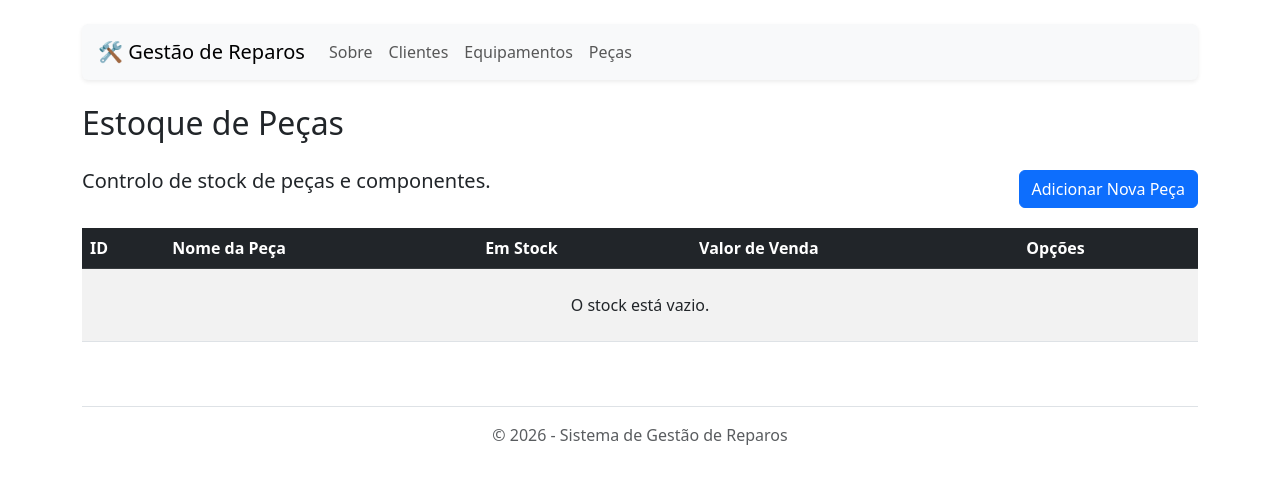
After one commit to felxx/sistema-gestao-reparos, a Django app: page /listar/pecas/ in a window 1280 px wide. The commit adds this page. Shown: the top 484 px of the page. Run offline with Django 5.2, Linux system fonts and the light colour scheme; data that the repository does not hold is empty.

Commit message:
feat: implementa crud de peças

```diff
--- /dev/null
+++ b/cadastros/templates/cadastros/listar_pecas.html
@@ -0,0 +1,41 @@
+{% extends 'base.html' %}
+
+{% block conteudo %}
+    <div class="d-flex justify-content-between align-items-center mb-3">
+        <p class="lead">Controlo de stock de peças e componentes.</p>
+        <a href="{% url 'cadastrar-peca' %}" class="btn btn-primary">Adicionar Nova Peça</a>
+    </div>
+
+    <div class="table-responsive">
+        <table class="table table-striped table-hover align-middle">
+            <thead class="table-dark">
+                <tr>
+                    <th>ID</th>
+                    <th>Nome da Peça</th>
+                    <th>Em Stock</th>
+                    <th>Valor de Venda</th>
+                    <th>Opções</th>
+                </tr>
+            </thead>
+            <tbody>
+                {% for peca in object_list %}
+                <tr>
+                    <td>{{ peca.pk }}</td>
+                    <td>{{ peca.nome }}</td>
+                    <td>{{ peca.quantidade_estoque }} un.</td>
+                    <td>R$ {{ peca.valor_venda }}</td>
+                    <td>
+                        <a href="{% url 'detalhar-peca' peca.pk %}" class="btn btn-info btn-sm">Detalhes</a>
+                        <a href="{% url 'atualizar-peca' peca.pk %}" class="btn btn-warning btn-sm">Editar</a>
+                        <a href="{% url 'excluir-peca' peca.pk %}" class="btn btn-danger btn-sm">Excluir</a>
+                    </td>
+                </tr>
+                {% empty %}
+                <tr>
+                    <td colspan="5" class="text-center py-4">O stock está vazio.</td>
+                </tr>
+                {% endfor %}
+            </tbody>
+        </table>
+    </div>
+{% endblock %}
--- a/cadastros/urls.py
+++ b/cadastros/urls.py
@@ -15,4 +15,10 @@ urlpatterns = [
     path('atualizar/equipamento/<int:pk>/', EquipamentoUpdate.as_view(), name="atualizar-equipamento"),
     path('excluir/equipamento/<int:pk>/', EquipamentoDelete.as_view(), name="excluir-equipamento"),
     path('detalhar/equipamento/<int:pk>/', EquipamentoDetail.as_view(), name="detalhar-equipamento"),
+
+    path('cadastrar/peca/', PecaCreate.as_view(), name="cadastrar-peca"),
+    path('listar/pecas/', PecaList.as_view(), name="listar-pecas"),
+    path('atualizar/peca/<int:pk>/', PecaUpdate.as_view(), name="atualizar-peca"),
+    path('excluir/peca/<int:pk>/', PecaDelete.as_view(), name="excluir-peca"),
+    path('detalhar/peca/<int:pk>/', PecaDetail.as_view(), name="detalhar-peca"),
 ]
--- a/cadastros/views.py
+++ b/cadastros/views.py
@@ -65,3 +65,33 @@ class EquipamentoDetail(DetailView):
     model = Equipamento
     template_name = 'cadastros/detalhar_equipamento.html'
     extra_context = {'titulo': 'Detalhes do Equipamento'}
+
+class PecaCreate(CreateView):
+    model = Peca
+    fields = ['nome', 'quantidade_estoque', 'valor_custo', 'valor_venda']
+    template_name = 'cadastros/formulario.html'
+    success_url = reverse_lazy('listar-pecas')
+    extra_context = {'titulo': 'Registar Nova Peça'}
+
+class PecaUpdate(UpdateView):
+    model = Peca
+    fields = ['nome', 'quantidade_estoque', 'valor_custo', 'valor_venda']
+    template_name = 'cadastros/formulario.html'
+    success_url = reverse_lazy('listar-pecas')
+    extra_context = {'titulo': 'Editar Peça'}
+
+class PecaDelete(DeleteView):
+    model = Peca
+    template_name = 'cadastros/form_excluir.html'
+    success_url = reverse_lazy('listar-pecas')
+    extra_context = {'titulo': 'Excluir Peça'}
+
+class PecaList(ListView):
+    model = Peca
+    template_name = 'cadastros/listar_pecas.html'
+    extra_context = {'titulo': 'Estoque de Peças'}
+
+class PecaDetail(DetailView):
+    model = Peca
+    template_name = 'cadastros/detalhar_peca.html'
+    extra_context = {'titulo': 'Detalhes da Peça'}
--- a/templates/base.html
+++ b/templates/base.html
@@ -10,13 +10,14 @@
 <body class="container mt-4">
 
     <nav class="navbar navbar-expand-lg navbar-light bg-light mb-4 px-3 rounded shadow-sm">
-        <a class="navbar-brand" href="{% url 'index' %}">Gestão de Reparos</a>
+        <a class="navbar-brand" href="{% url 'index' %}">🛠️ Gestão de Reparos</a>
         <div class="navbar-nav">
             <a class="nav-link" href="{% url 'index' %}">Sobre</a>
             <a class="nav-link" href="{% url 'listar-clientes' %}">Clientes</a>
-            </div>
+            <a class="nav-link" href="{% url 'listar-equipamentos' %}">Equipamentos</a>
+            <a class="nav-link" href="{% url 'listar-pecas' %}">Peças</a>
+        </div>
     </nav>
-
     <h2 class="mb-4">{{ titulo }}</h2>
 
     <main>
```
Also changed, not shown: cadastros/templates/cadastros/detalhar_peca.html (added, +18 -0 lines).
